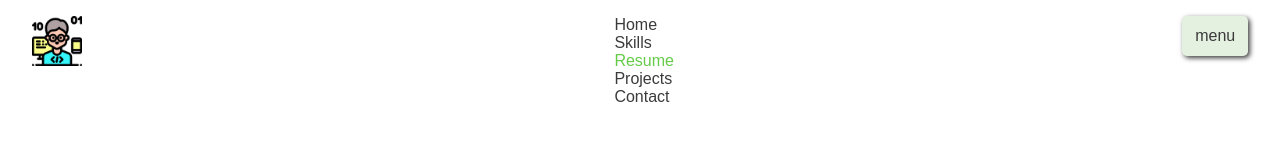
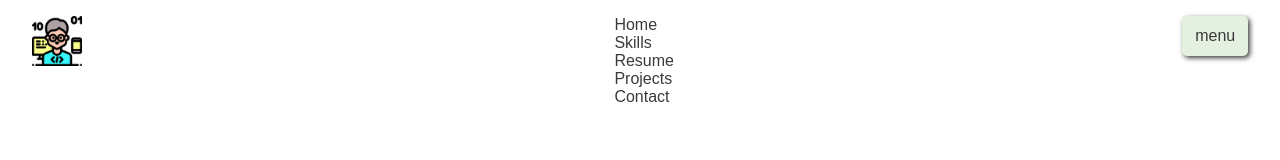
Before and after one commit to VivekSite/portfolio, a React (Create React App) app: page /portfolio/resume in a window 1280 px wide. Both pictures are taken after a click on the button "menu". Shown: the top 160 px of the page. Built offline with nearby package versions, Linux system fonts and the light colour scheme; a web font is replaced by a local one.

Commit message:
Update Header.jsx

```diff
--- a/src/Components/Layout/Header.jsx
+++ b/src/Components/Layout/Header.jsx
@@ -14,7 +14,7 @@ const Header = () => {
         <div id="menubar" className=''>
           <NavLink to='/portfolio/' className='nav-link'>Home</NavLink>
           <NavLink to='/portfolio/skills' className='nav-link'>Skills</NavLink>
-          <NavLink to='/portfolio/resume' className='nav-link'>Resume</NavLink>
+          <NavLink to='https://drive.google.com/file/d/1HKodOwdu-QQuWEo6BOxsTcAgvxDKu3BP/view?usp=sharing' className='nav-link'>Resume</NavLink>
           <NavLink to='/portfolio/projects' className='nav-link'>Projects</NavLink>
           {/* <NavLink to='/portfolio/services' className='nav-link'>Services</NavLink> */}
           <NavLink to='/portfolio/contact' className='nav-link'>Contact</NavLink>
```
